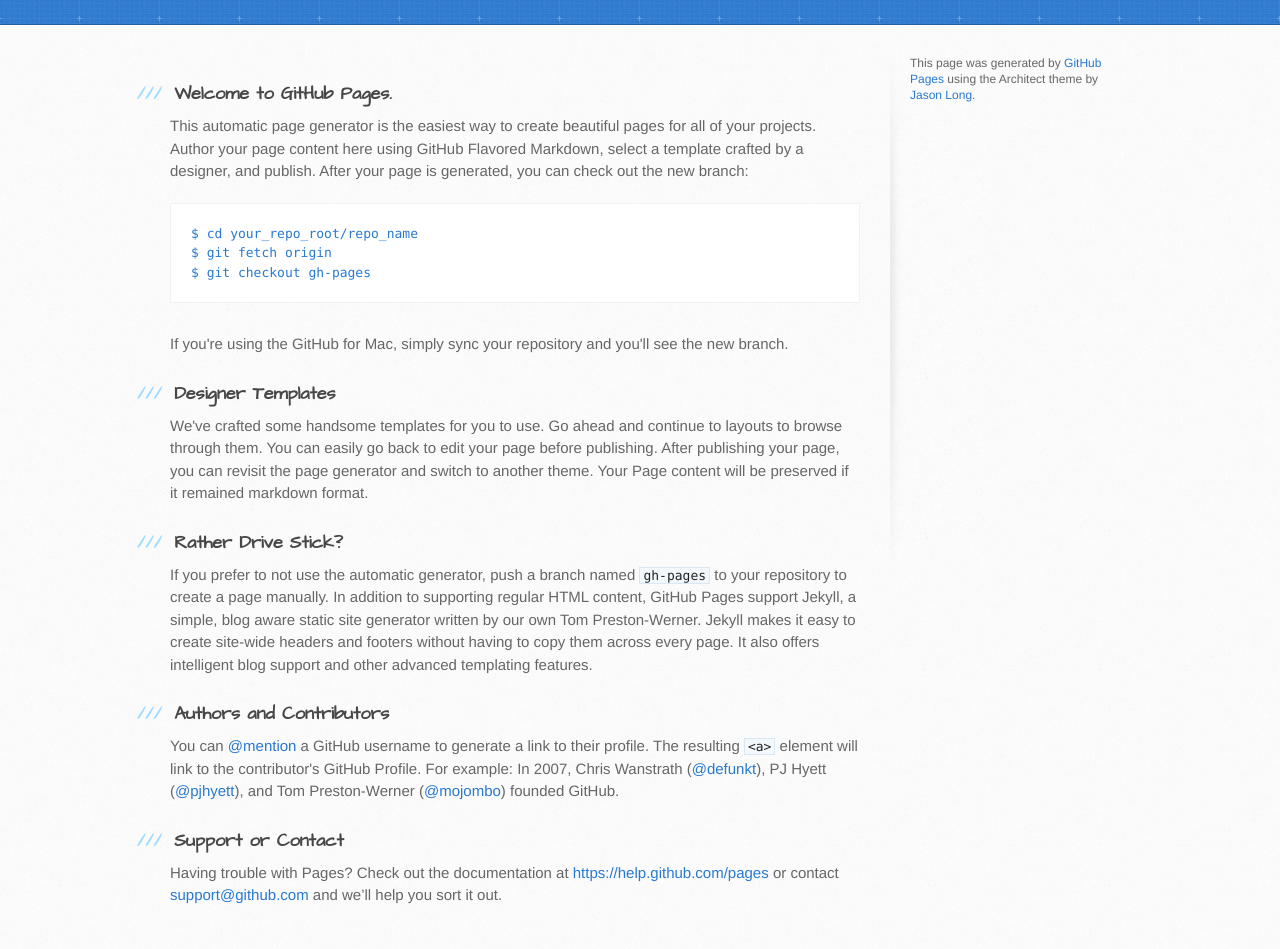
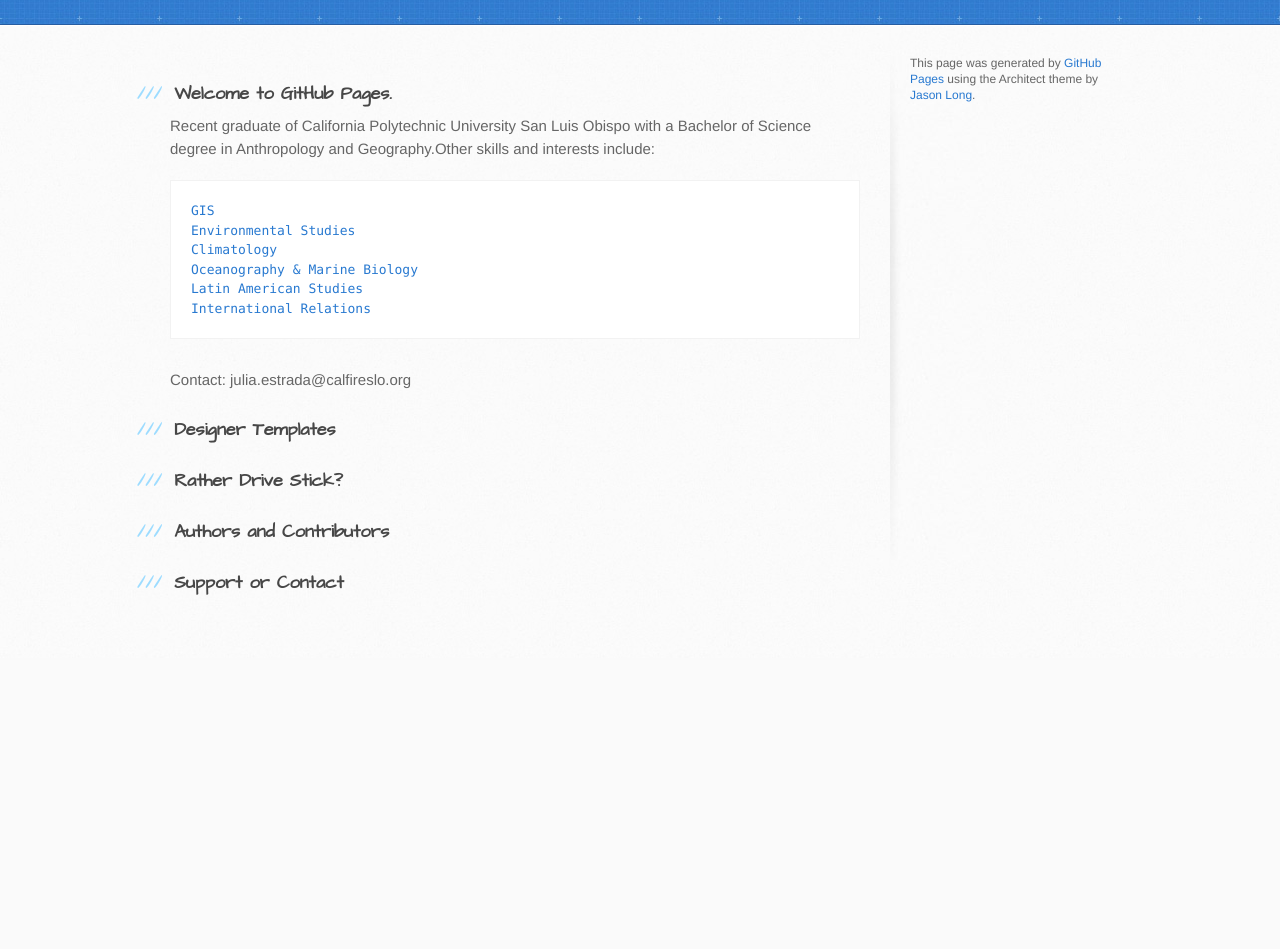
Before and after one commit to JMEstrada1/JMEstrada1.github.io, a plain HTML site: page index.html in a window 1280 px wide. Shown: the part 142-1091 px from the top of the page. After the commit the page ends 800 px from the top, so only its background shows below. Drawn offline with Linux system fonts and the light colour scheme.

Commit message:
Update index.html
Personalized

```diff
--- a/index.html
+++ b/index.html
@@ -19,7 +19,7 @@
   <body>
     <header>
       <div class="inner">
-        <h1>Julia M Estrada</h1>
+        <h1>Julia Estrada</h1>
         <h2></h2>
         <a href="https://github.com/JMEstrada1" class="button"><small>Follow me on</small> GitHub</a>
       </div>
@@ -29,36 +29,39 @@
       <div class="inner clearfix">
         <section id="main-content">
           <h3>
-<a id="welcome-to-github-pages" class="anchor" href="#welcome-to-github-pages" aria-hidden="true"><span class="octicon octicon-link"></span></a>Welcome to GitHub Pages.</h3>
+<a id="About Me" class="anchor" href="#welcome-to-github-pages" aria-hidden="true"><span class="octicon octicon-link"></span></a>Welcome to GitHub Pages.</h3>
 
-<p>This automatic page generator is the easiest way to create beautiful pages for all of your projects. Author your page content here using GitHub Flavored Markdown, select a template crafted by a designer, and publish. After your page is generated, you can check out the new branch:</p>
+<p>Recent graduate of California Polytechnic University San Luis Obispo with a Bachelor of Science degree in Anthropology and Geography.Other skills and interests include: </p>
 
-<pre><code>$ cd your_repo_root/repo_name
-$ git fetch origin
-$ git checkout gh-pages
+<pre><code>GIS
+Environmental Studies
+Climatology
+Oceanography & Marine Biology
+Latin American Studies
+International Relations
 </code></pre>
 
-<p>If you're using the GitHub for Mac, simply sync your repository and you'll see the new branch.</p>
+<p>Contact: julia.estrada@calfireslo.org</p>
 
 <h3>
-<a id="designer-templates" class="anchor" href="#designer-templates" aria-hidden="true"><span class="octicon octicon-link"></span></a>Designer Templates</h3>
+<a id="Background" class="anchor" href="#designer-templates" aria-hidden="true"><span class="octicon octicon-link"></span></a>Designer Templates</h3>
 
-<p>We've crafted some handsome templates for you to use. Go ahead and continue to layouts to browse through them. You can easily go back to edit your page before publishing. After publishing your page, you can revisit the page generator and switch to another theme. Your Page content will be preserved if it remained markdown format.</p>
+<p></p>
 
 <h3>
-<a id="rather-drive-stick" class="anchor" href="#rather-drive-stick" aria-hidden="true"><span class="octicon octicon-link"></span></a>Rather Drive Stick?</h3>
+<a id="Experience" class="anchor" href="#rather-drive-stick" aria-hidden="true"><span class="octicon octicon-link"></span></a>Rather Drive Stick?</h3>
 
-<p>If you prefer to not use the automatic generator, push a branch named <code>gh-pages</code> to your repository to create a page manually. In addition to supporting regular HTML content, GitHub Pages support Jekyll, a simple, blog aware static site generator written by our own Tom Preston-Werner. Jekyll makes it easy to create site-wide headers and footers without having to copy them across every page. It also offers intelligent blog support and other advanced templating features.</p>
+<p></p>
 
 <h3>
-<a id="authors-and-contributors" class="anchor" href="#authors-and-contributors" aria-hidden="true"><span class="octicon octicon-link"></span></a>Authors and Contributors</h3>
+<a id="Skills" class="anchor" href="#authors-and-contributors" aria-hidden="true"><span class="octicon octicon-link"></span></a>Authors and Contributors</h3>
 
-<p>You can <a href="https://github.com/blog/821" class="user-mention">@mention</a> a GitHub username to generate a link to their profile. The resulting <code>&lt;a&gt;</code> element will link to the contributor's GitHub Profile. For example: In 2007, Chris Wanstrath (<a href="https://github.com/defunkt" class="user-mention">@defunkt</a>), PJ Hyett (<a href="https://github.com/pjhyett" class="user-mention">@pjhyett</a>), and Tom Preston-Werner (<a href="https://github.com/mojombo" class="user-mention">@mojombo</a>) founded GitHub.</p>
+<p></p>
 
 <h3>
-<a id="support-or-contact" class="anchor" href="#support-or-contact" aria-hidden="true"><span class="octicon octicon-link"></span></a>Support or Contact</h3>
+<a id="Goals" class="anchor" href="#support-or-contact" aria-hidden="true"><span class="octicon octicon-link"></span></a>Support or Contact</h3>
 
-<p>Having trouble with Pages? Check out the documentation at <a href="https://help.github.com/pages">https://help.github.com/pages</a> or contact <a href="mailto:support@github.com">support@github.com</a> and we’ll help you sort it out.</p>
+<p></p>
         </section>
 
         <aside id="sidebar">
```
